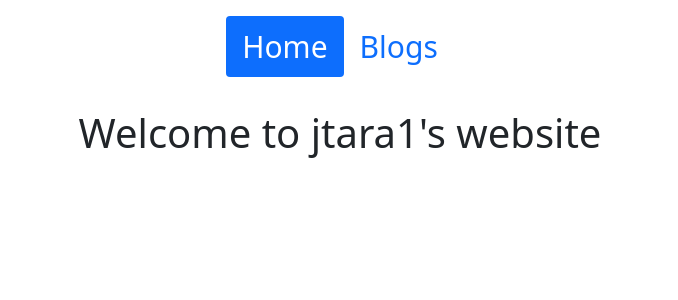
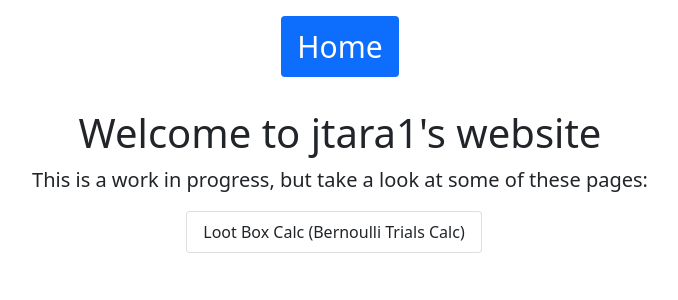
Before and after one commit to jtara1/jtara1.github.io, a React (Create React App) app: page / in a window 1280 px wide. Shown: the top 300 px of the page, without its empty margins (300-978 px from the left). Built offline with nearby package versions, Linux system fonts and the light colour scheme.

Commit message:
feat: added some page text and a (wip) link

```diff
--- a/src/App.js
+++ b/src/App.js
@@ -2,8 +2,8 @@ import React from 'react';
 
 import Container from 'react-bootstrap/Container';
 import {
+  ListGroup,
   Nav,
-  Navbar,
   Row
 } from 'react-bootstrap';
 
@@ -20,9 +20,6 @@ const MainNavBar = () => {
       <Nav.Item>
         <Nav.Link style={style} eventKey="home-link">Home</Nav.Link>
       </Nav.Item>
-      <Nav.Item>
-        <Nav.Link style={style} eventKey="blogs-link">Blogs</Nav.Link>
-      </Nav.Item>
     </Nav>
   );
 };
@@ -34,6 +31,18 @@ const App = () => (
       <Row>
         <h1 className="header">Welcome to {WEBSITE_TITLE}</h1>
       </Row>
+
+      <Row>
+        <p style={{ fontSize: 20, textAlign: 'center' }}>
+          This is a work in progress, but take a look at some of these pages:
+        </p>
+      </Row>
+
+      <Row xs="auto" className="justify-content-center">
+        <ListGroup>
+          <ListGroup.Item href="/pages/bernoulli.html" action>Loot Box Calc (Bernoulli Trials Calc)</ListGroup.Item>
+        </ListGroup>
+      </Row>
     </Container>
   </>
 );
```
